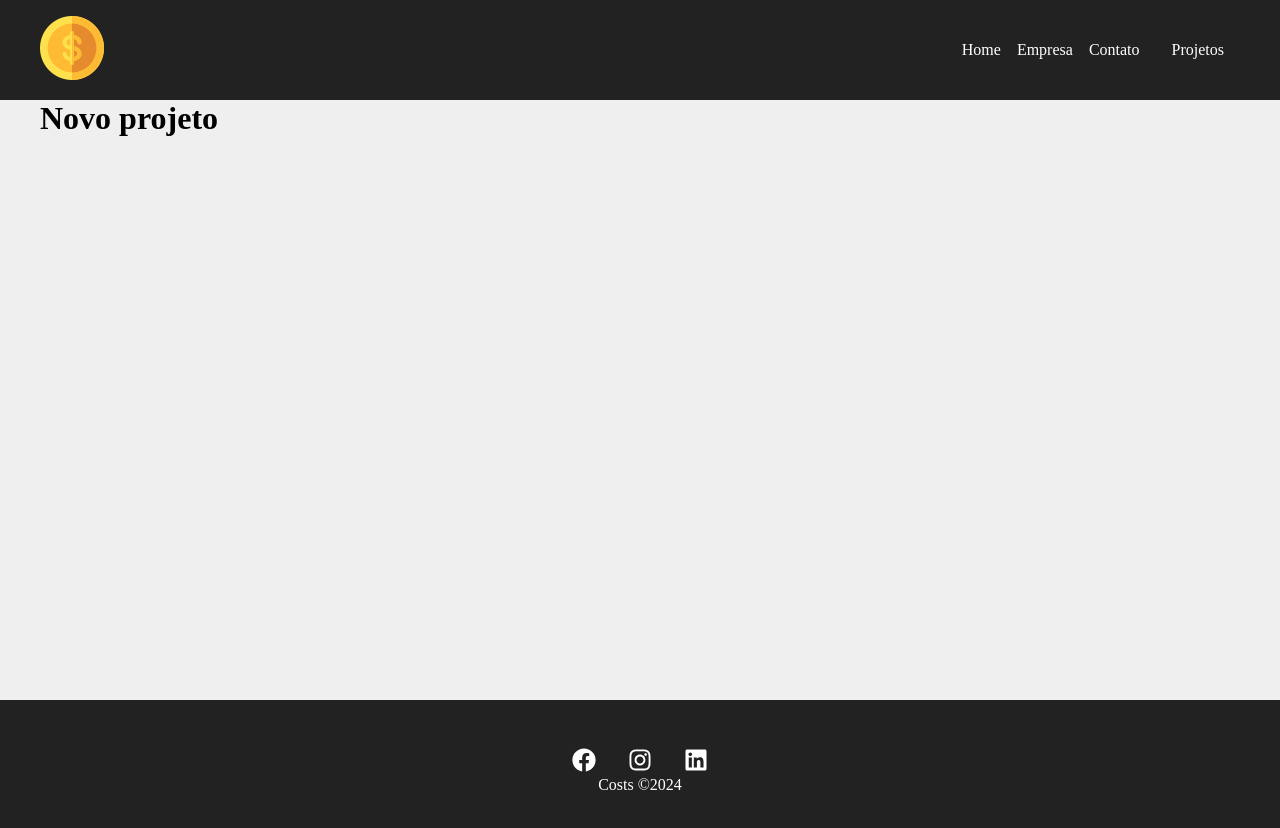
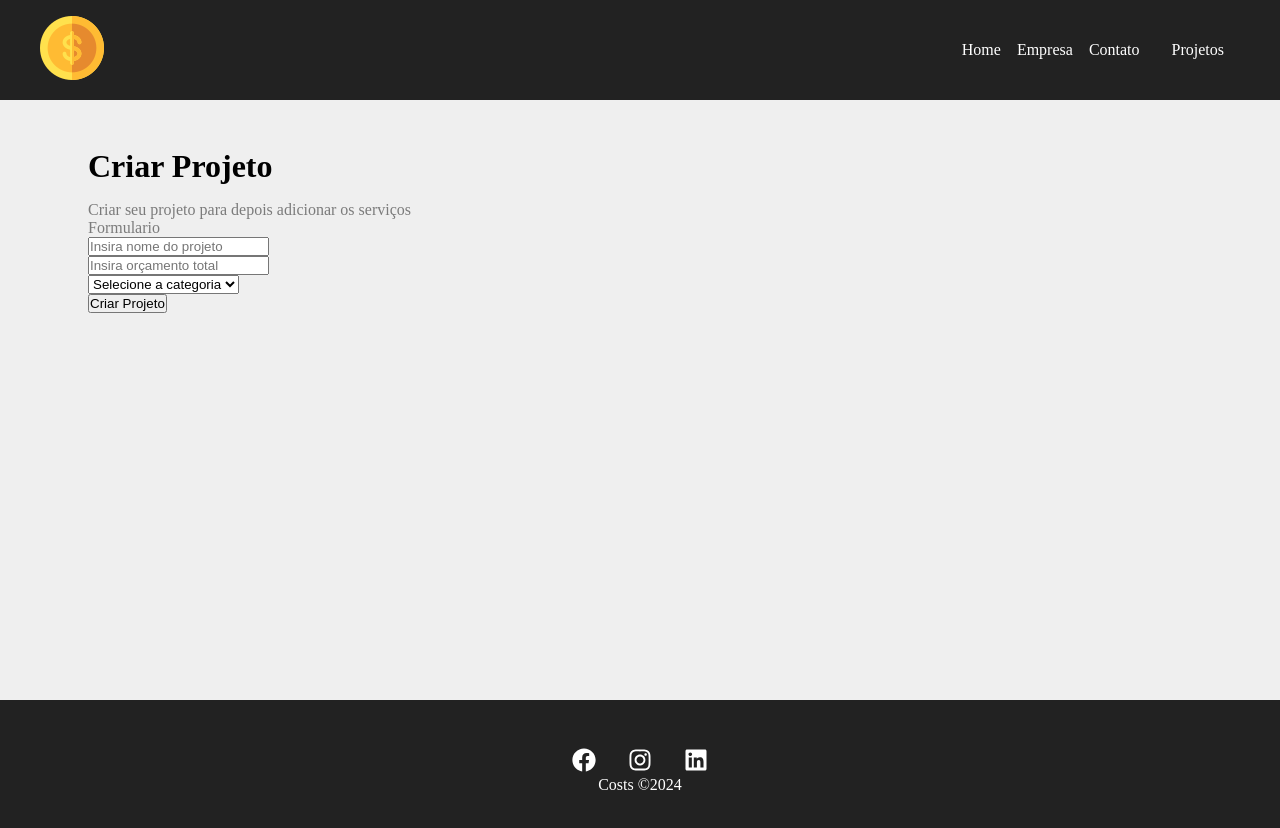
Before and after one commit to ArturMineiro/Projeto_react, a React (Create React App) app in the folder costs/: page /newproject in a window 1280 px wide. Shown: the top 828 px of the page. Built offline with nearby package versions, Linux system fonts and the light colour scheme.

Commit message:
Fazendo formulario
Fazendo formulario

```diff
--- a/costs/src/components/pages/Home.module.css
+++ b/costs/src/components/pages/Home.module.css
@@ -1,4 +1,4 @@
-.home_container {
+.home_container{
     width: 100%;
     display: flex;
     flex-direction: column;
--- a/costs/src/components/pages/NewProject.js
+++ b/costs/src/components/pages/NewProject.js
@@ -1,7 +1,14 @@
+import ProjectForm from '../project/ProjectForm'
+import styles from './NewProject.module.css'
+
 function NewProject(){
-    return( <h1>
-        Novo projeto
-    </h1>
+    return( <div className={styles.newproject_container}>
+       <h1>Criar Projeto </h1>
+       <p>Criar seu projeto para depois adicionar os serviços </p>
+    <p>Formulario</p>
+    <ProjectForm/>
+    </div>
+
     )
 }
 
--- /dev/null
+++ b/costs/src/components/pages/NewProject.module.css
@@ -0,0 +1,13 @@
+.newproject_container{
+   width: 450px;
+   margin:0 auto;
+   padding: 3em;
+}
+
+.newproject_container h1{
+  margin-bottom: 0.5em;
+ }
+
+ .newproject_container p{
+   color: #7b7b7b;
+ }
--- /dev/null
+++ b/costs/src/components/project/ProjectForm.js
@@ -0,0 +1,22 @@
+function ProjectForm(){
+return(
+  <form>
+    <div>
+    <input type="text" placeholder="Insira nome do projeto"></input>
+    </div>
+    <div>
+<input type="number" placeholder="Insira orçamento total"></input>
+</div>
+<select name="category_id">
+    <option disable>Selecione a categoria</option>
+</select>
+<div>
+    <input type="submit" value="Criar Projeto"></input>
+</div>
+  </form>
+
+)
+}
+
+
+export default ProjectForm
```
